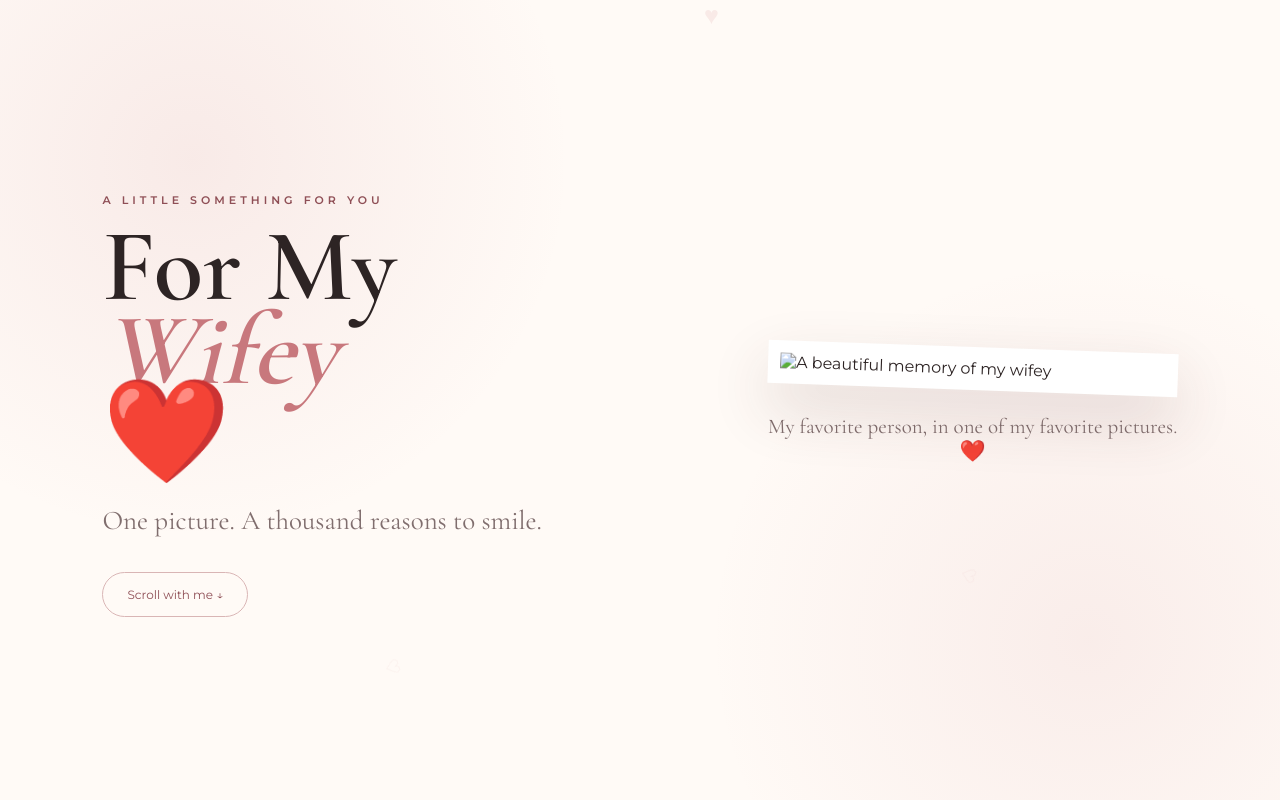
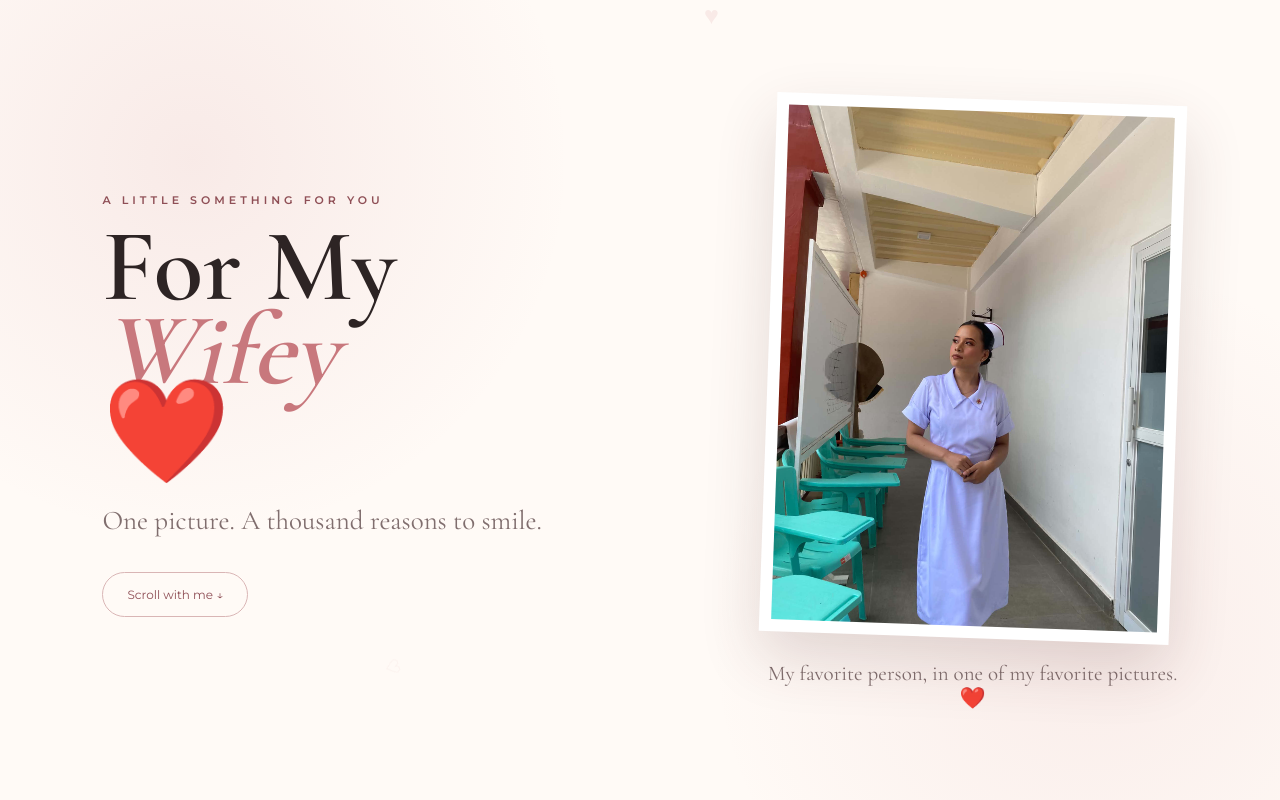
Before and after one commit to jerrysalazar2221-cell/for-my-wifey, a plain HTML site: page index.html in a window 1280 px wide. Shown: the top 800 px of the page. Drawn offline with nearby package versions, Linux system fonts and the light colour scheme.

Commit message:
Update index.html

```diff
--- a/index.html
+++ b/index.html
@@ -22,7 +22,7 @@
 
     <div class="photo-card">
       <div class="photo-frame">
-        <img src="images/wifey.jPG" alt="A beautiful memory of my wifey">
+        <img src="wifey.jPG" alt="A beautiful memory of my wifey">
       </div>
       <p class="photo-caption">My favorite person, in one of my favorite pictures. ❤️</p>
     </div>
@@ -75,7 +75,7 @@
 
     <section class="final-section">
       <div class="final-photo">
-        <img src="images/wifey.jPG" alt="My wifey">
+        <img src="wifey.jPG" alt="My wifey">
       </div>
       <p class="final-line">If I could keep only one picture of you...</p>
       <h2>I'd probably still ask for another one. 😂❤️</h2>
```
